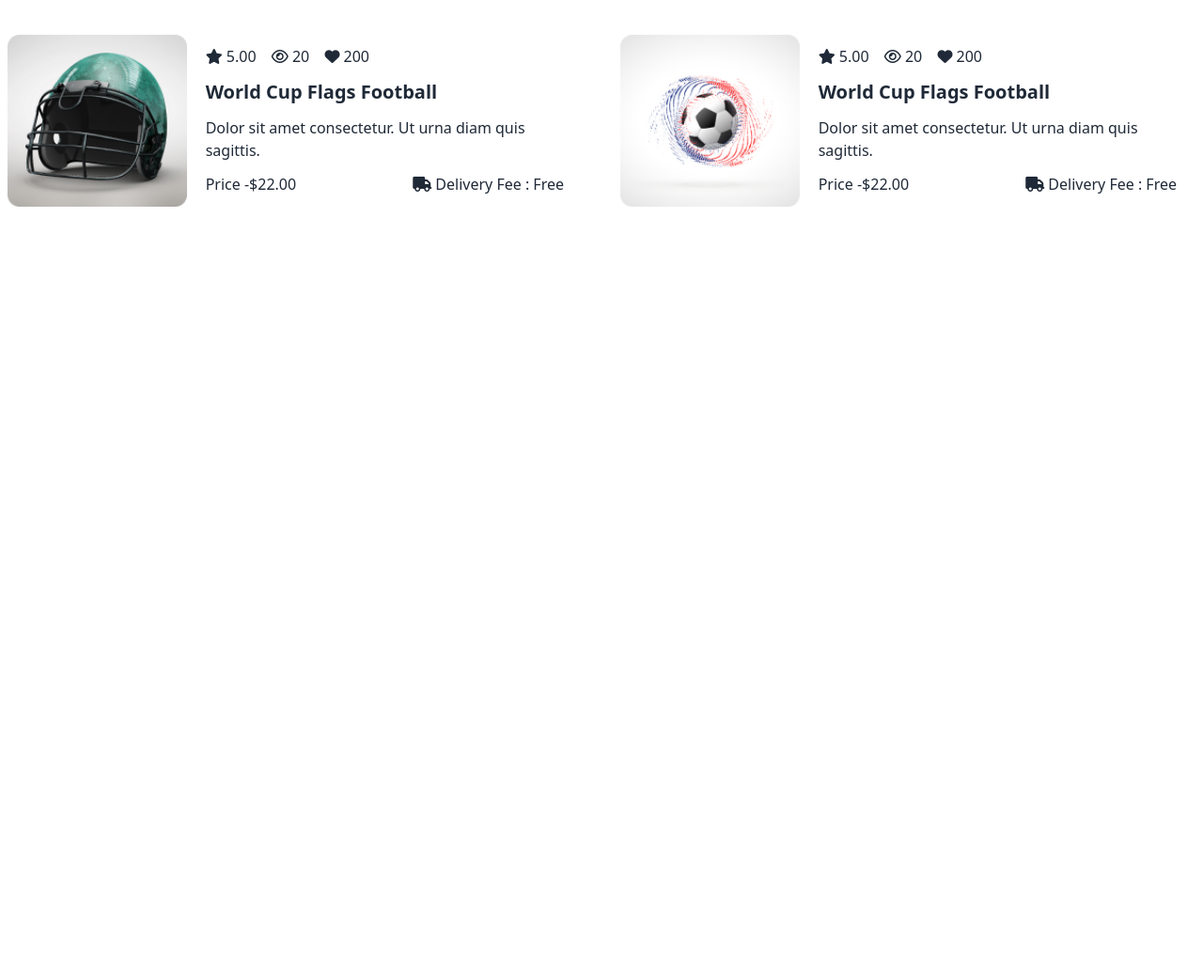
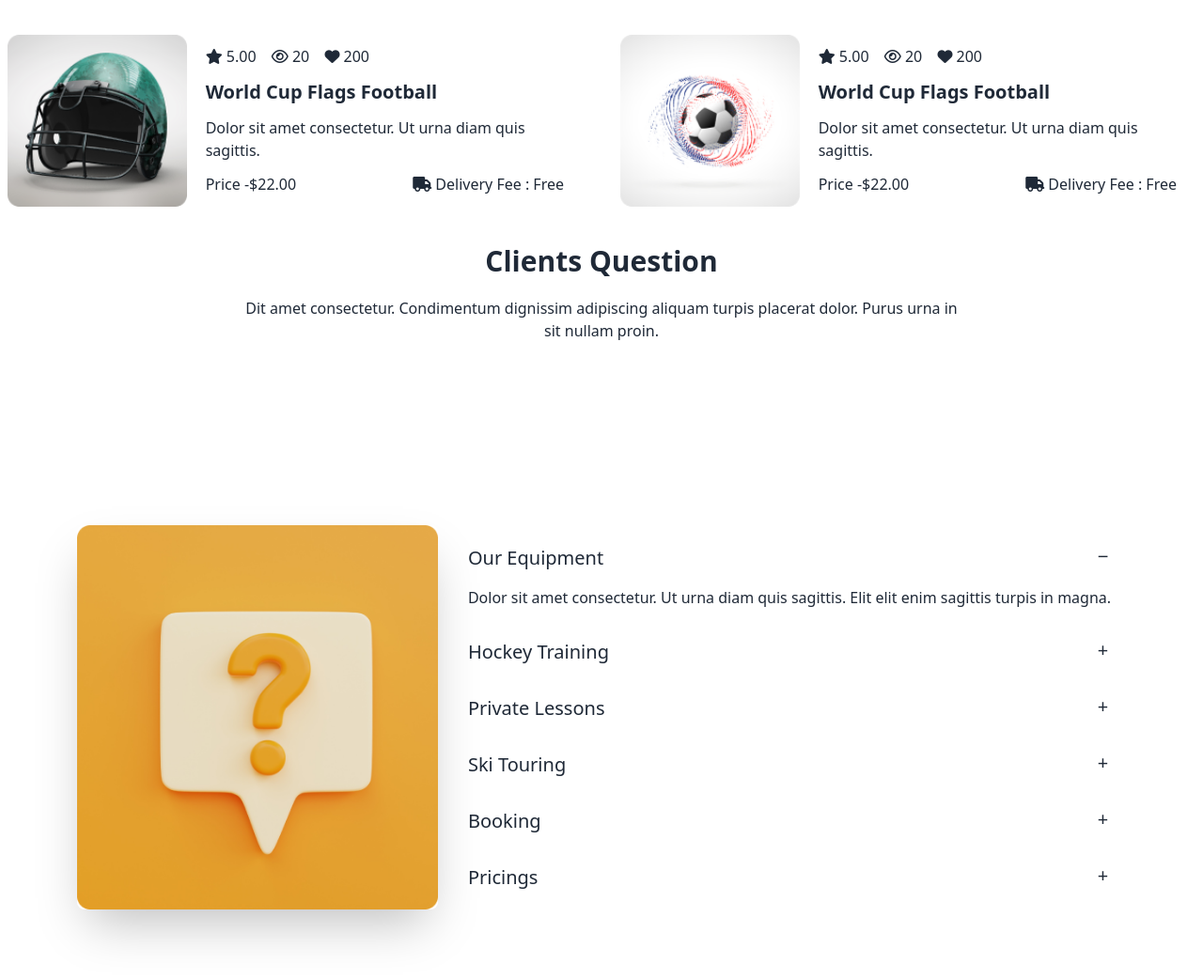
Before and after one commit to AmjadChowdhury/Hockey, a plain HTML site: page index.html in a window 1280 px wide. Shown: the part 2171-3213 px from the top of the page at 94% size. Before the commit the page ends 2471 px from the top, so only its background shows below. Drawn offline with nearby package versions, Linux system fonts and the light colour scheme.

Commit message:
FAQ section complete

```diff
--- a/index.html
+++ b/index.html
@@ -197,7 +197,7 @@
         <p>Dit amet consectetur. Condimentum dignissim adipiscing aliquam turpis placerat dolor. Purus urna in sit nullam proin.  </p>
       </div>
 
-      <div class="grid grid-cols-1 lg:grid-cols-2 gap-10 mt-20 mx-2">
+      <div class="grid grid-cols-1 lg:grid-cols-2 gap-10 mt-20 mx-10 lg: mx-2">
         <div class="flex flex-col lg:flex-row items-center">
           <div class="w-full lg:w-1/3">
             <img class="w-full h-full" src="./images/5.png" alt="">
@@ -301,6 +301,80 @@
      </section>
 
 
+    <!-- FAQ -->
+     <section class="my-10">
+      <div class="lg:max-w-3xl mx-auto text-center mt-5">
+        <h1 class="font-bold text-3xl mb-5">Clients Question</h1>
+        <p>Dit amet consectetur. Condimentum dignissim adipiscing aliquam turpis placerat dolor. Purus urna in sit nullam proin. </p>
+      </div>
+
+      <div>
+        <div class="hero min-h-screen ">
+          <div class="hero-content flex-col lg:flex-row">
+            <img src="./images/11.png" class="max-w-sm rounded-lg shadow-2xl" />
+            <div>
+              <div class="collapse collapse-plus ">
+                <input type="radio" name="my-accordion-3" checked="checked" />
+                <div class="collapse-title text-xl font-medium">
+                  Our Equipment
+                </div>
+                <div class="collapse-content">
+                  <p>Dolor sit amet consectetur. Ut urna diam quis sagittis. Elit elit enim sagittis turpis in magna.</p>
+                </div>
+              </div>
+              <div class="collapse collapse-plus ">
+                <input type="radio" name="my-accordion-3" />
+                <div class="collapse-title text-xl font-medium">
+                  Hockey Training
+                </div>
+                <div class="collapse-content">
+                  <p>Dolor sit amet consectetur. Ut urna diam quis sagittis. Elit elit enim sagittis turpis in magna.</p>
+                </div>
+              </div>
+              <div class="collapse collapse-plus ">
+                <input type="radio" name="my-accordion-3" />
+                <div class="collapse-title text-xl font-medium">
+                  Private Lessons
+                </div>
+                <div class="collapse-content">
+                  <p>Dolor sit amet consectetur. Ut urna diam quis sagittis. Elit elit enim sagittis turpis in magna.</p>
+                </div>
+              </div>
+              <div class="collapse collapse-plus ">
+                <input type="radio" name="my-accordion-3" />
+                <div class="collapse-title text-xl font-medium">
+                  Ski Touring
+                </div>
+                <div class="collapse-content">
+                  <p>Dolor sit amet consectetur. Ut urna diam quis sagittis. Elit elit enim sagittis turpis in magna.</p>
+                </div>
+              </div>
+              <div class="collapse collapse-plus ">
+                <input type="radio" name="my-accordion-3" />
+                <div class="collapse-title text-xl font-medium">
+                  Booking
+                </div>
+                <div class="collapse-content">
+                  <p>Dolor sit amet consectetur. Ut urna diam quis sagittis. Elit elit enim sagittis turpis in magna.</p>
+                </div>
+              </div>
+              <div class="collapse collapse-plus ">
+                <input type="radio" name="my-accordion-3" />
+                <div class="collapse-title text-xl font-medium">
+                  Pricings
+                </div>
+                <div class="collapse-content">
+                  <p>Dolor sit amet consectetur. Ut urna diam quis sagittis. Elit elit enim sagittis turpis in magna.</p>
+                </div>
+              </div>
+            </div>
+          </div>
+        </div>
+      </div>
+
+     </section>
+
+
 
 
     </main>
```
